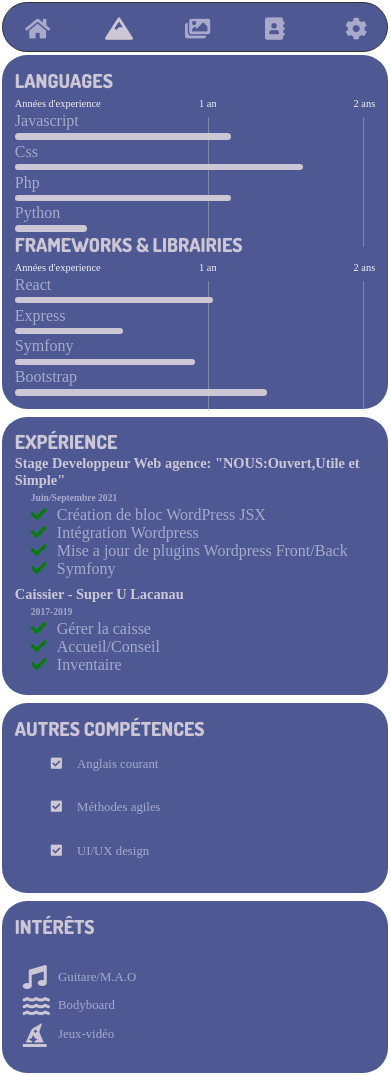
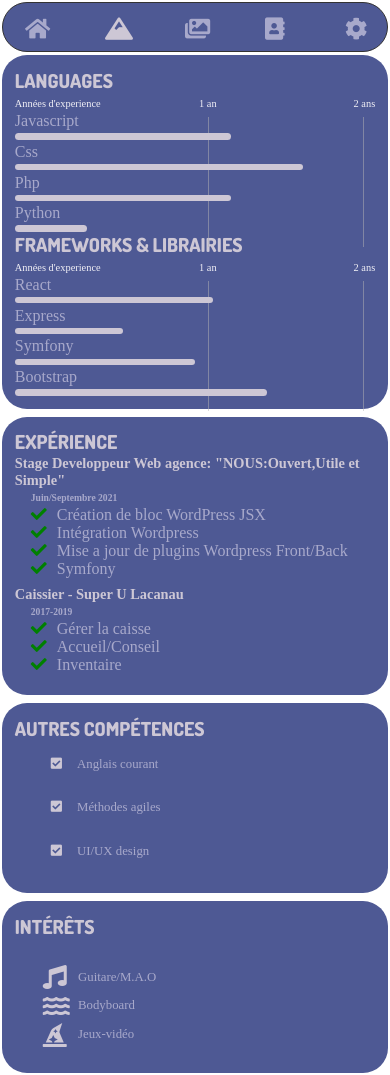
Before and after one commit to timotheegrollier/Portfolio, a React (Create React App) app: page /#/competences in a window 390 px wide. Built offline with nearby package versions, Linux system fonts and the light colour scheme; a web font is replaced by a local one.

Commit message:
fix margin

```diff
--- a/src/styles/pages/_knowledges.scss
+++ b/src/styles/pages/_knowledges.scss
@@ -216,6 +216,11 @@
     .hobbies {
       font-size: 0.8rem;
     }
+    .hobbies{
+      ul{
+        margin-left: 20px;
+      }
+    }
   }
 }
 @media screen and (max-width: 850px) {
```
